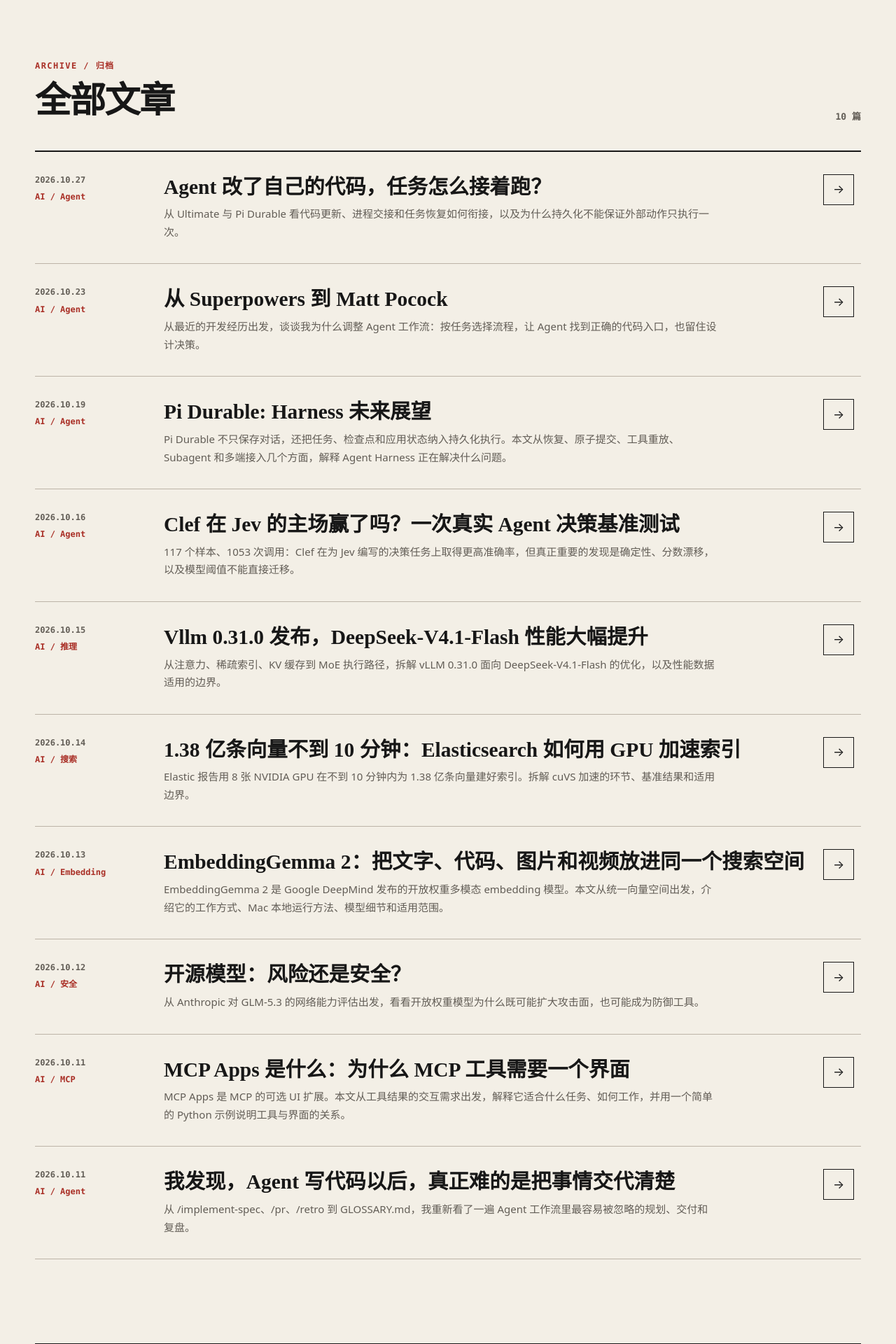
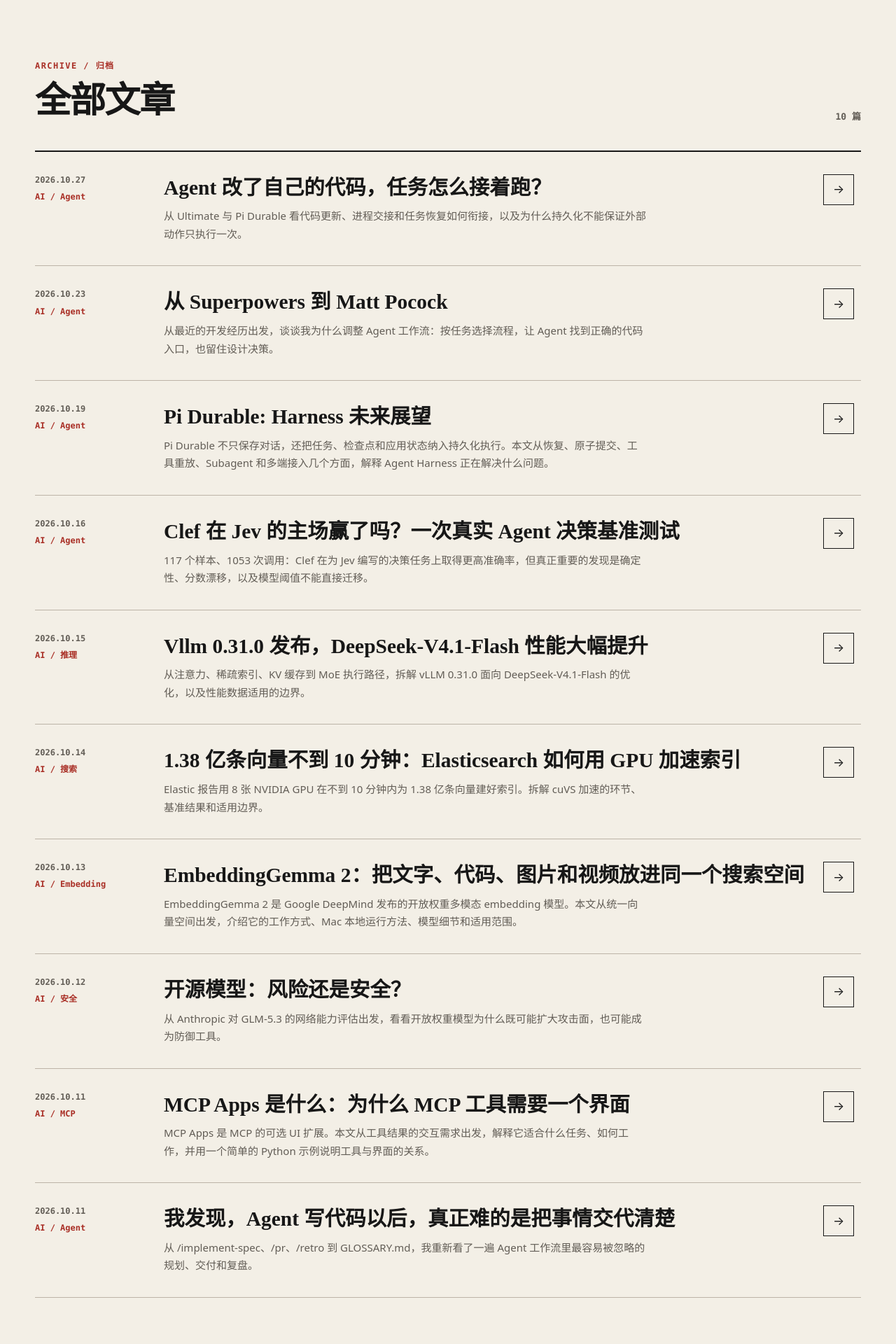
Before and after one commit to huruizhi/huruizhi.github.io, a Jekyll site: the page built from index.md, in a window 1280 px wide. Shown: the part 721-2641 px from the top of the page at 70% size. Built offline with Jekyll 4.4.1, drawn with Linux system fonts in a browser that asks for light colours.

Commit message:
Refine responsive reading layout

```diff
--- a/_includes/wechat-follow.html
+++ b/_includes/wechat-follow.html
@@ -5,7 +5,7 @@
     <p>微信扫描二维码，或搜索“睿链未来”，阅读公众号版本与后续更新。</p>
   </div>
   <div class="wechat-follow__code">
-    <img src="{{ '/assets/images/wechat-qrcode.jpg' | relative_url }}" alt="睿链未来微信公众号二维码" width="220" height="220" loading="lazy">
+    <img src="{{ '/assets/images/wechat-qrcode.jpg' | relative_url }}" alt="睿链未来微信公众号二维码" width="220" height="220">
     <span>WECHAT / 睿链未来</span>
   </div>
 </section>
--- a/assets/css/site.css
+++ b/assets/css/site.css
@@ -177,10 +177,10 @@ img { display: block; max-width: 100%; height: auto; }
 }
 .article-row__meta { display: grid; gap: 8px; color: var(--muted); font: 600 12px/1.35 ui-monospace, SFMono-Regular, Menlo, monospace; }
 .article-row__meta span { color: var(--accent); }
-.article-row__body h3 { margin: 0 0 8px; font-family: ui-serif, "Songti SC", "STSong", serif; font-size: clamp(23px, 2.3vw, 32px); line-height: 1.25; }
+.article-row__body h3 { margin: 0 0 8px; font-family: ui-serif, "Songti SC", "STSong", serif; font-size: clamp(23px, 2.3vw, 32px); line-height: 1.35; }
 .article-row__body h3 a { text-decoration: none; }
 .article-row__body h3 a:hover { color: var(--accent); }
-.article-row__body p { max-width: 790px; margin: 0; color: var(--muted); font-size: 15px; line-height: 1.7; }
+.article-row__body p { max-width: 690px; margin: 0; color: var(--muted); font-size: 15px; line-height: 1.7; }
 .article-row__arrow { display: grid; place-items: center; width: 44px; height: 44px; border: 1px solid var(--ink); text-decoration: none; transition: color var(--ease), background var(--ease), transform var(--ease); }
 .article-row__arrow:hover { color: var(--white); background: var(--ink); transform: translateX(3px); }
 
@@ -195,6 +195,7 @@ img { display: block; max-width: 100%; height: auto; }
   background: var(--ink);
 }
 .wechat-follow h2 { margin: 0 0 18px; font-size: clamp(38px, 5vw, 64px); }
+.wechat-follow .eyebrow { color: #f08c82; }
 .wechat-follow p:last-child { max-width: 570px; margin: 0; color: #d9d3c8; }
 .wechat-follow__code { display: grid; gap: 10px; justify-items: center; }
 .wechat-follow__code img { width: 190px; height: 190px; border: 8px solid var(--white); }
@@ -273,6 +274,12 @@ img { display: block; max-width: 100%; height: auto; }
   .site-brand__name { display: none; }
   .site-nav { gap: 18px; font-size: 13px; }
   .lead-story { min-height: 0; padding-top: 54px; }
+  .lead-story__copy { display: contents; }
+  .lead-story__copy > .eyebrow { order: 1; }
+  .lead-story__copy > h1 { order: 2; }
+  .lead-story__copy > .lead-story__summary { order: 3; }
+  .evidence-window { order: 4; margin: 30px 7px 38px 0; }
+  .lead-story__copy > .text-action { order: 5; justify-self: start; }
   .lead-story h1 { font-size: 43px; }
   .lead-story__summary { margin: 24px 0 28px; font-size: 17px; }
   .evidence-window { min-height: 310px; box-shadow: 7px 7px 0 var(--accent); }
```
